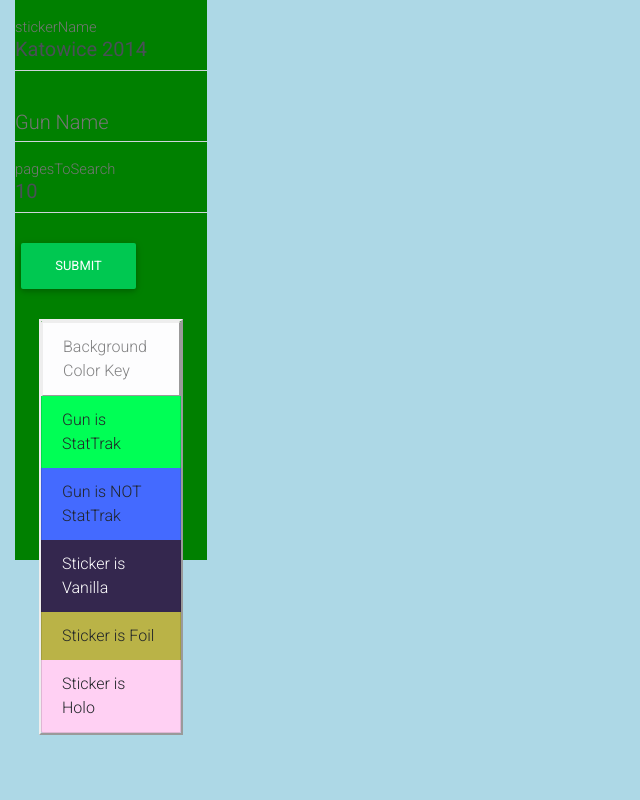
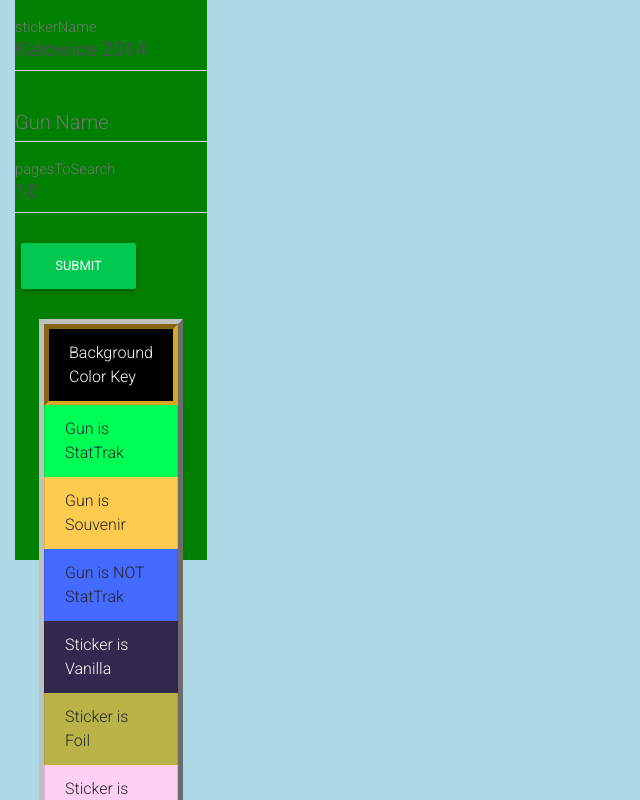
Before and after one commit to Baph57/BitSkinner, a React (Create React App) app: page / in a window 1280 px wide. Shown: the whole page, without its empty margins (0-640 px from the left). Built offline with nearby package versions, Linux system fonts and the light colour scheme; no server answers.

Commit message:
done for tonight

```diff
--- a/src/comps/gunDiv.js
+++ b/src/comps/gunDiv.js
@@ -33,7 +33,21 @@
     </MDBCardText>
     );
     statTrackBackground = "#00FF55";
-} else {
+}
+else if (slicedTitle.includes("Souvenir")) {
+    titleComponent = (
+    <MDBCardText
+        id="headerCardText"
+        style={{
+            backgroundColor: "black",
+            border: "goldenrod outset"
+        }}>
+            {slicedTitle}
+    </MDBCardText>
+    );
+    statTrackBackground = "#FFCB4E";
+}
+else {
     titleComponent = (
     <MDBCardText
         id="headerCardText"
--- a/src/comps/searchSideNav.js
+++ b/src/comps/searchSideNav.js
@@ -73,14 +73,14 @@
                 onClick={this._onSubmit}
                     >Submit
                 </MDBBtn>
-                <MDBListGroup className="my-4 mx-4" style={{border: "2px outset"}}>
-                <MDBListGroupItem color="light" style={{border: "2px outset"}}>Background Color Key</MDBListGroupItem>
+                <MDBListGroup className="my-4 mx-4" style={{border: "5px silver outset"}}>
+                <MDBListGroupItem style={{border: "5px goldenrod inset", color: "white", backgroundColor: "black"}}>Background Color Key</MDBListGroupItem>
                 <MDBListGroupItem style={{backgroundColor:"#00FF55"}}>Gun is StatTrak</MDBListGroupItem>
+                <MDBListGroupItem style={{backgroundColor:"#FFCB4E"}}>Gun is Souvenir</MDBListGroupItem>
                 <MDBListGroupItem style={{backgroundColor:"#446AFF"}}>Gun is NOT StatTrak</MDBListGroupItem>
                 <MDBListGroupItem style={{backgroundColor:"#34274E", color: "white"}}>Sticker is Vanilla</MDBListGroupItem>
                 <MDBListGroupItem style={{backgroundColor:"#BAB347"}}>Sticker is Foil</MDBListGroupItem>
                 <MDBListGroupItem style={{backgroundColor:"#FFD0F3"}}>Sticker is Holo</MDBListGroupItem>
-                {/* <MDBListGroupItem color="dark">Vestibulum at eros</MDBListGroupItem> */}
                 </MDBListGroup>
             </MDBContainer>
             </>
```
